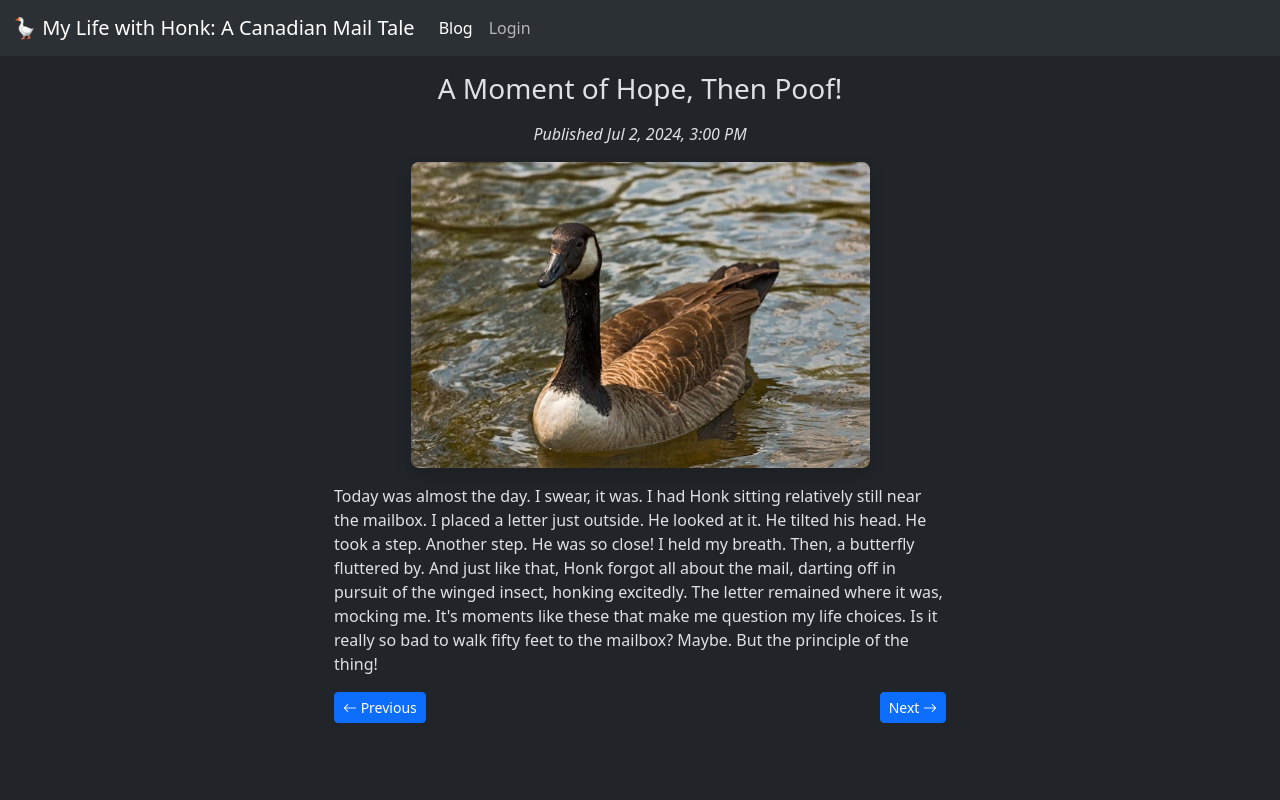
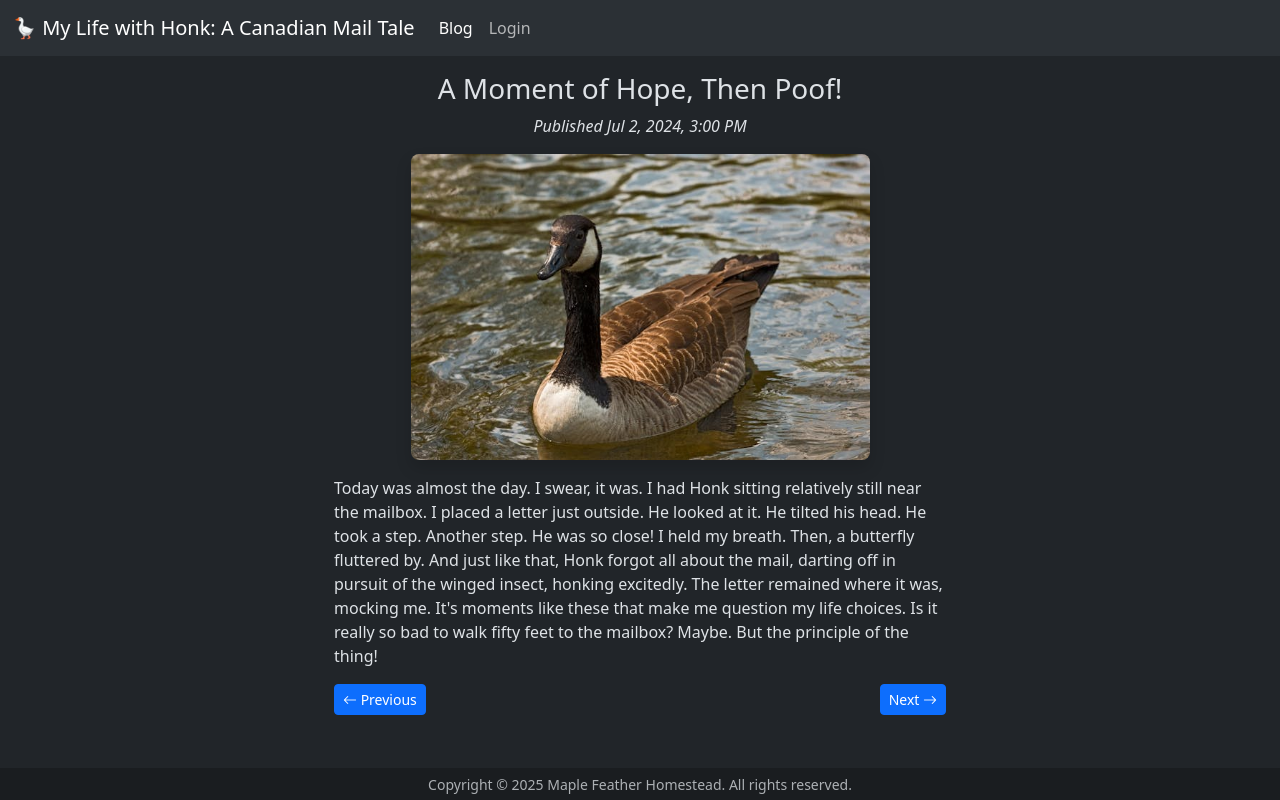
Before and after one commit to hirekarl/lab_10.4_dynamic_routing, a React (Vite) app in the folder dynamic-routing/: page /blog/a-moment-of-hope-then-poof in a window 1280 px wide. Built offline with nearby package versions, Linux system fonts and the light colour scheme.

Commit message:
Added footer; tweaked layout.

```diff
--- a/dynamic-routing/src/App.tsx
+++ b/dynamic-routing/src/App.tsx
@@ -6,6 +6,7 @@ import BlogIndex from "./components/BlogIndex"
 import BlogPost from "./components/BlogPost"
 import LoginPage from "./components/LoginPage"
 import NotFoundPage from "./components/NotFoundPage"
+import Footer from "./components/Footer"
 
 import AuthContextProvider from "./contexts/AuthContextProvider"
 
@@ -13,8 +14,9 @@ import posts from "./lib/posts"
 
 const App = () => {
   return (
-    <div>
+    <div className="d-flex flex-column min-vh-100">
       <AuthContextProvider>
+        <div className="flex-grow-1">
           <NavBar />
           <Routes>
             <Route path="/" element={<Navigate to="/blog" replace />} />
@@ -24,7 +26,9 @@ const App = () => {
             <Route path="/admin" element={<AdminPage />} />
             <Route path="*" element={<NotFoundPage />} />
           </Routes>
+        </div>
       </AuthContextProvider>
+      <Footer />
     </div>
   )
 }
--- a/dynamic-routing/src/components/BlogPost.tsx
+++ b/dynamic-routing/src/components/BlogPost.tsx
@@ -54,7 +54,7 @@ const BlogPost = () => {
     <article className="container-fluid p-3">
       <div className="row">
         <div className="col-lg-6 offset-lg-3 col-md-8 offset-md-2 col-sm-10 offset-sm-1">
-          <h1 className="text-center mb-3 fs-3">{post.title}</h1>
+          <h1 className="text-center mb-2 fs-3">{post.title}</h1>
           <p className="text-center">
             <em>
               Published&nbsp;
--- /dev/null
+++ b/dynamic-routing/src/components/Footer.tsx
@@ -0,0 +1,11 @@
+const Footer = () => {
+  return (
+    <footer className="sticky-bottom bg-dark-subtle text-center text-muted mt-auto py-1">
+      <small>
+        Copyright &copy; 2025 Maple Feather Homestead. All rights reserved.
+      </small>
+    </footer>
+  )
+}
+
+export default Footer
--- a/dynamic-routing/src/components/NavBar.tsx
+++ b/dynamic-routing/src/components/NavBar.tsx
@@ -12,7 +12,7 @@ const NavBar = () => {
   }
 
   return (
-    <nav className="navbar navbar-expand-lg bg-body-tertiary">
+    <nav className="sticky-top navbar navbar-expand-lg bg-body-tertiary align-items-center">
       <div className="container-fluid">
         <Link to={"/"} className="navbar-brand">
           🪿 My Life with Honk: A Canadian Mail Tale
@@ -28,7 +28,7 @@ const NavBar = () => {
           <span className="navbar-toggler-icon"></span>
         </button>
         <div className="collapse navbar-collapse" id="navbarSupportedContent">
-          <ul className="navbar-nav me-auto mb-2 mb-lg-0">
+          <ul className="navbar-nav me-auto mb-2 mb-lg-0 align-items-center">
             <li className="nav-item">
               <NavLink
                 to="/blog"
@@ -63,7 +63,7 @@ const NavBar = () => {
                 <li>
                   <button
                     type="button"
-                    className="btn btn-primary"
+                    className="btn btn-sm btn-primary"
                     onClick={handleLogout}>
                     Logout
                   </button>
```
Lines whose indentation alone changed are shown as unchanged.
